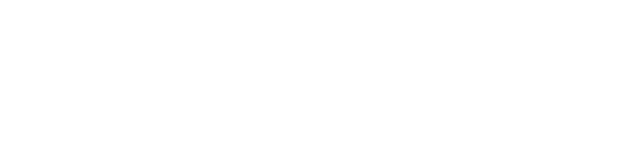
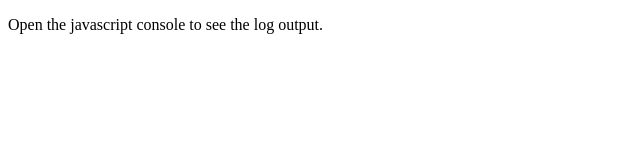
Before and after one commit to ekinsokmen/decorated-log-with-line-number, a website: page app/index.html in a window 1280 px wide. Shown: the whole page, without its empty margins (0-640 px from the left). Drawn offline with nearby package versions, Linux system fonts and the light colour scheme.

Commit message:
Info added to demo app.

```diff
--- a/app/index.html
+++ b/app/index.html
@@ -6,6 +6,7 @@
   <title>decorated-log-with-line-number Demo App</title>
 </head>
 <body >
+<p>Open the javascript console to see the log output.</p>
   <script src="bower_components/angular/angular.js"></script>
   <script src="app.js"></script>
   <script src="components/decorated-log-with-line-number.js"></script>
```
